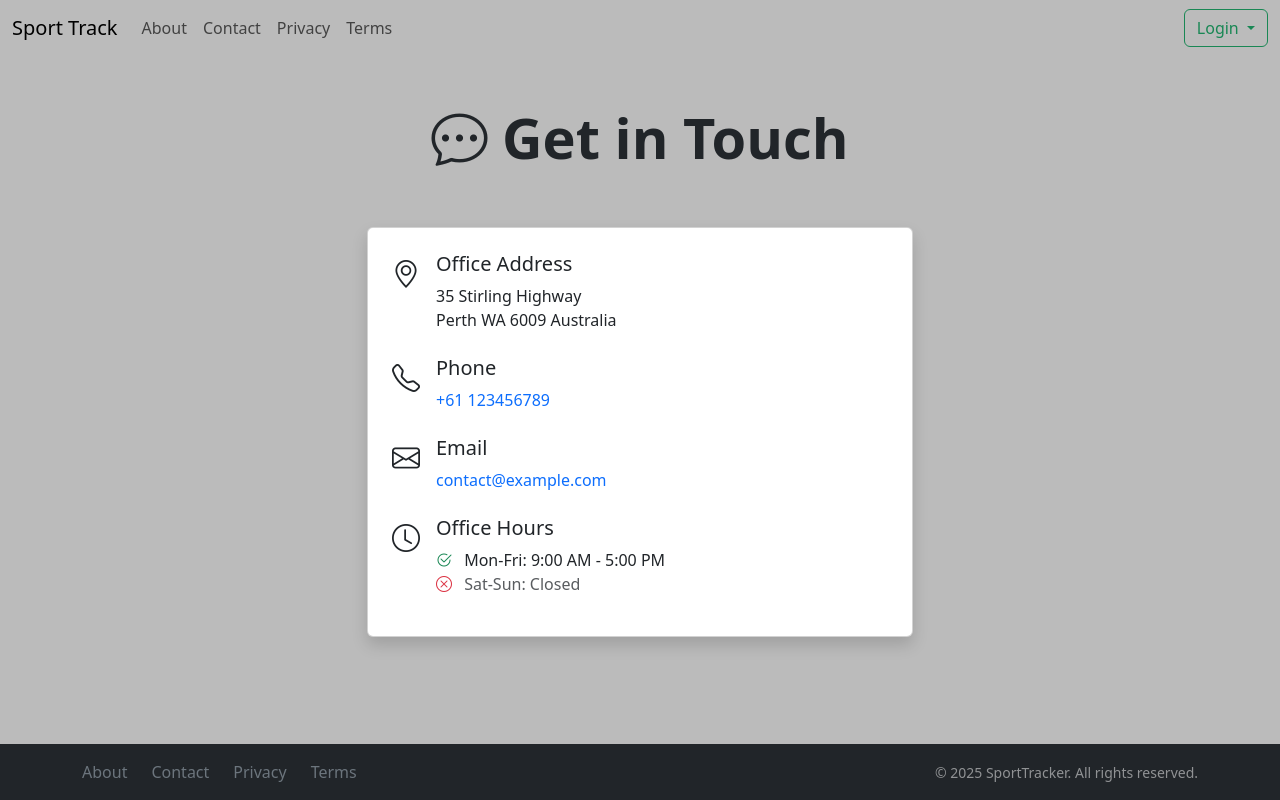
After one commit to ipuppet/cits5505-backend, a Flask app: page /contact in a window 1280 px wide. The commit adds this page. Run offline with Flask 3, Linux system fonts and the light colour scheme.

Commit message:
feat(about): create About, Contact, Privacy, and Terms pages with corresponding styles

```diff
--- a/server/blueprints/index/routes.py
+++ b/server/blueprints/index/routes.py
@@ -7,5 +7,39 @@ index_bp = Blueprint("index", __name__, template_folder="templates")
 
 @index_bp.route("/")
 def index():
-    login_form = LoginForm()
-    return render_template("index/index.html", login_form=login_form)
+    return render_template(
+        "index/index.html",
+        login_form=LoginForm(),
+    )
+
+
+@index_bp.route("/about")
+def about():
+    return render_template(
+        "index/about.html",
+        login_form=LoginForm(),
+    )
+
+
+@index_bp.route("/contact")
+def contact():
+    return render_template(
+        "index/contact.html",
+        login_form=LoginForm(),
+    )
+
+
+@index_bp.route("/privacy")
+def privacy():
+    return render_template(
+        "index/privacy.html",
+        login_form=LoginForm(),
+    )
+
+
+@index_bp.route("/terms")
+def terms():
+    return render_template(
+        "index/terms.html",
+        login_form=LoginForm(),
+    )
--- /dev/null
+++ b/server/blueprints/index/templates/index/contact.html
@@ -0,0 +1,86 @@
+{% extends "base.html" %}
+
+{% block title %}
+    Contact
+{% endblock %}
+
+{% block content %}
+    <div class="container py-5">
+        <div class="row mb-5 text-center">
+            <div class="col-12">
+                <h1 class="display-4 fw-bold">
+                    <i class="bi bi-chat-dots"></i>
+                    Get in Touch
+                </h1>
+            </div>
+        </div>
+        <div class="row justify-content-center">
+            <div class="col-md-8 col-lg-6">
+                <div class="card shadow">
+                    <div class="card-body p-4">
+                        <!-- address -->
+                        <div class="d-flex mb-4">
+                            <div class="me-3">
+                                <i class="bi bi-geo-alt fs-3"></i>
+                            </div>
+                            <div>
+                                <h3 class="h5">Office Address</h3>
+                                <p class="mb-0">
+                                    35 Stirling Highway<br>
+                                    Perth WA 6009 Australia
+                                </p>
+                            </div>
+                        </div>
+                        <!--phone -->
+                        <div class="d-flex mb-4">
+                            <div class="me-3">
+                                <i class="bi bi-telephone fs-3"></i>
+                            </div>
+                            <div>
+                                <h3 class="h5">Phone</h3>
+                                <p class="mb-0">
+                                    <a href="tel:+61123456789" class="text-decoration-none">
+                                        +61 123456789
+                                    </a>
+                                </p>
+                            </div>
+                        </div>
+                        <!-- email -->
+                        <div class="d-flex mb-4">
+                            <div class="me-3">
+                                <i class="bi bi-envelope fs-3"></i>
+                            </div>
+                            <div>
+                                <h3 class="h5">Email</h3>
+                                <p class="mb-0">
+                                    <a href="mailto:contact@example.com" class="text-decoration-none">
+                                        contact@example.com
+                                    </a>
+                                </p>
+                            </div>
+                        </div>
+                        <!-- office hours -->
+                        <div class="d-flex">
+                            <div class="me-3">
+                                <i class="bi bi-clock fs-3"></i>
+                            </div>
+                            <div>
+                                <h3 class="h5">Office Hours</h3>
+                                <ul class="list-unstyled">
+                                    <li>
+                                        <i class="bi bi-check2-circle text-success me-2"></i>
+                                        Mon-Fri: 9:00 AM - 5:00 PM
+                                    </li>
+                                    <li class="text-muted">
+                                        <i class="bi bi-x-circle text-danger me-2"></i>
+                                        Sat-Sun: Closed
+                                    </li>
+                                </ul>
+                            </div>
+                        </div>
+                    </div>
+                </div>
+            </div>
+        </div>
+    </div>
+{% endblock %}
--- a/server/static/css/base.css
+++ b/server/static/css/base.css
@@ -1,3 +1,7 @@
+body {
+    background: #292a2c51;
+}
+
 .navbar {
     width: 100%;
     display: flex;
@@ -20,4 +24,5 @@
 
 .page-content {
     padding-top: 56px;
+    min-height: calc(100vh - 56px);
 }
--- a/server/static/css/dashboard/index.css
+++ b/server/static/css/dashboard/index.css
@@ -1,8 +1,3 @@
-body {
-    background: #292a2c51 !important;
-    /* light grey */
-}
-
 .card {
     border-radius: 1rem;
 }
--- /dev/null
+++ b/server/static/css/index/about.css
@@ -0,0 +1,4 @@
+.card-body img {
+    width: 150px;
+    height: 150px;
+}
--- a/server/static/css/index/index.css
+++ b/server/static/css/index/index.css
@@ -6,7 +6,7 @@
     color: white;
 }
 
-.big-screen h1 {
+.big-screen .slogan {
     float: left;
     margin-top: max(20%, 200px);
     margin-left: 50%;
--- a/server/templates/base.html
+++ b/server/templates/base.html
@@ -2,16 +2,19 @@
 <html lang="en">
 
 <head>
-    <meta charset="UTF-8" />
-    <meta name="viewport" content="width=device-width, initial-scale=1.0" />
+    <meta charset="UTF-8"/>
+    <meta name="viewport" content="width=device-width, initial-scale=1.0"/>
     <title>{% block title %}Sport Track{% endblock %}</title>
     <!-- Bootstrap CSS -->
-    <link href="https://cdn.jsdelivr.net/npm/bootstrap@5.3.5/dist/css/bootstrap.min.css" rel="stylesheet" integrity="sha384-SgOJa3DmI69IUzQ2PVdRZhwQ+dy64/BUtbMJw1MZ8t5HZApcHrRKUc4W0kG879m7" crossorigin="anonymous">
+    <link href="https://cdn.jsdelivr.net/npm/bootstrap@5.3.5/dist/css/bootstrap.min.css" rel="stylesheet"
+          integrity="sha384-SgOJa3DmI69IUzQ2PVdRZhwQ+dy64/BUtbMJw1MZ8t5HZApcHrRKUc4W0kG879m7" crossorigin="anonymous">
     <!-- Bootstrap Icons -->
     <link rel="stylesheet" href="https://cdn.jsdelivr.net/npm/bootstrap-icons@1.11.3/font/bootstrap-icons.min.css">
     <!-- Bootstrap JS -->
-    <script src="https://cdn.jsdelivr.net/npm/bootstrap@5.3.5/dist/js/bootstrap.bundle.min.js" integrity="sha384-k6d4wzSIapyDyv1kpU366/PK5hCdSbCRGRCMv+eplOQJWyd1fbcAu9OCUj5zNLiq" crossorigin="anonymous"></script>
-    <link rel="stylesheet" href="{{ url_for('static', filename='css/base.css') }}" />
+    <script src="https://cdn.jsdelivr.net/npm/bootstrap@5.3.5/dist/js/bootstrap.bundle.min.js"
+            integrity="sha384-k6d4wzSIapyDyv1kpU366/PK5hCdSbCRGRCMv+eplOQJWyd1fbcAu9OCUj5zNLiq"
+            crossorigin="anonymous"></script>
+    <link rel="stylesheet" href="{{ url_for('static', filename='css/base.css') }}"/>
     {% block css %}{% endblock %}
 </head>
 
@@ -34,6 +37,19 @@
                     </li>
                     <li class="nav-item">
                         <a class="nav-link" href="{{ url_for('share.index') }}">Share</a>
+                    </li>
+                {% else %}
+                    <li class="nav-item">
+                        <a class="nav-link" href="{{ url_for('index.about') }}">About</a>
+                    </li>
+                    <li class="nav-item">
+                        <a class="nav-link" href="{{ url_for('index.contact') }}">Contact</a>
+                    </li>
+                    <li class="nav-item">
+                        <a class="nav-link" href="{{ url_for('index.privacy') }}">Privacy</a>
+                    </li>
+                    <li class="nav-item">
+                        <a class="nav-link" href="{{ url_for('index.terms') }}">Terms</a>
                     </li>
                 {% endif %}
             </ul>
@@ -59,7 +75,8 @@
                     <li class="nav-item">
                         <div class="dropdown">
                             <button type="button" class="btn btn-outline-success dropdown-toggle"
-                                data-bs-toggle="dropdown" aria-expanded="false" id="login" data-bs-auto-close="outside">
+                                    data-bs-toggle="dropdown" aria-expanded="false" id="login"
+                                    data-bs-auto-close="outside">
                                 Login
                             </button>
                             <div class="dropdown-menu dropdown-menu-sm-end">
@@ -101,9 +118,27 @@
 </nav>
 
 {% block overlap_content %}
-    <div class="container-fluid page-content">
+    <main class="container-fluid page-content">
         {% block content %}{% endblock %}
+    </main>
+{% endblock %}
+
+{% block footer %}
+    <footer class="bg-dark text-white-50 py-3 mt-auto">
+        <div class="container">
+            <div class="d-flex flex-column flex-md-row justify-content-between align-items-center">
+                <div class="d-flex gap-4 mb-3 mb-md-0">
+                    <a href="{{ url_for('index.about') }}" class="link-secondary text-decoration-none">About</a>
+                    <a href="{{ url_for('index.contact') }}" class="link-secondary text-decoration-none">Contact</a>
+                    <a href="{{ url_for('index.privacy') }}" class="link-secondary text-decoration-none">Privacy</a>
+                    <a href="{{ url_for('index.terms') }}" class="link-secondary text-decoration-none">Terms</a>
                 </div>
+                <div class="text-center text-md-end">
+                    <small>© 2025 SportTracker. All rights reserved.</small>
+                </div>
+            </div>
+        </div>
+    </footer>
 {% endblock %}
 
 <!-- Flash messages -->
@@ -112,7 +147,8 @@
         <div aria-live="polite" aria-atomic="true" class="position-relative">
             <div class="toast-container position-fixed bottom-0 end-0 p-3">
                 {% for category, message in messages %}
-            <div class="toast align-items-center text-bg-{{ category }} border-0" role="alert" aria-live="assertive"
+                    <div class="toast align-items-center text-bg-{{ category }} border-0" role="alert"
+                         aria-live="assertive"
                          aria-atomic="true">
                         <div class="d-flex">
                             <div class="toast-body">{{ message }}</div>
```
Also changed, not shown: server/blueprints/index/templates/index/about.html (added, +128 -0 lines), server/blueprints/index/templates/index/index.html (+18 -9 lines), server/blueprints/index/templates/index/privacy.html (added, +27 -0 lines), server/blueprints/index/templates/index/terms.html (added, +27 -0 lines). Lines whose indentation alone changed are shown as unchanged.
